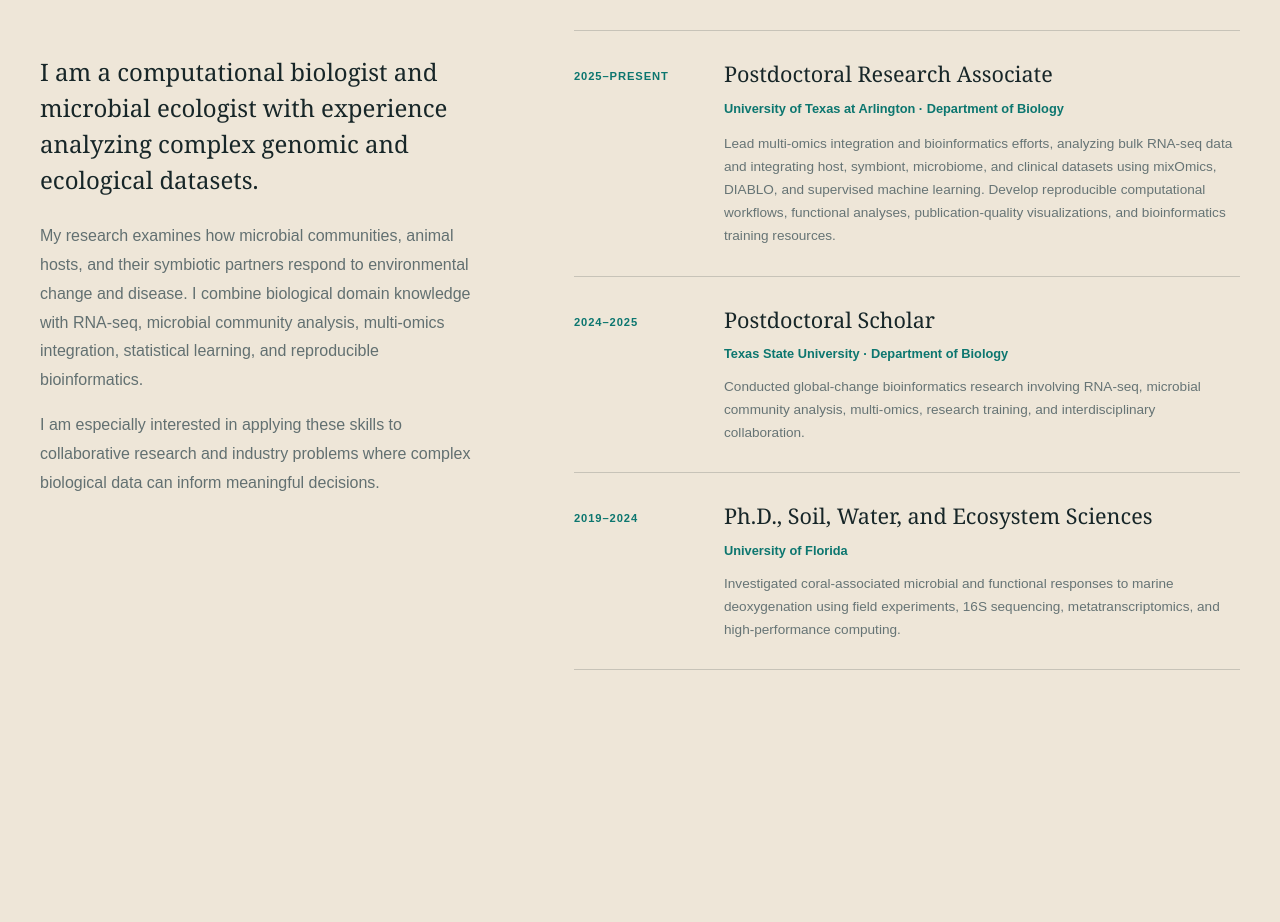
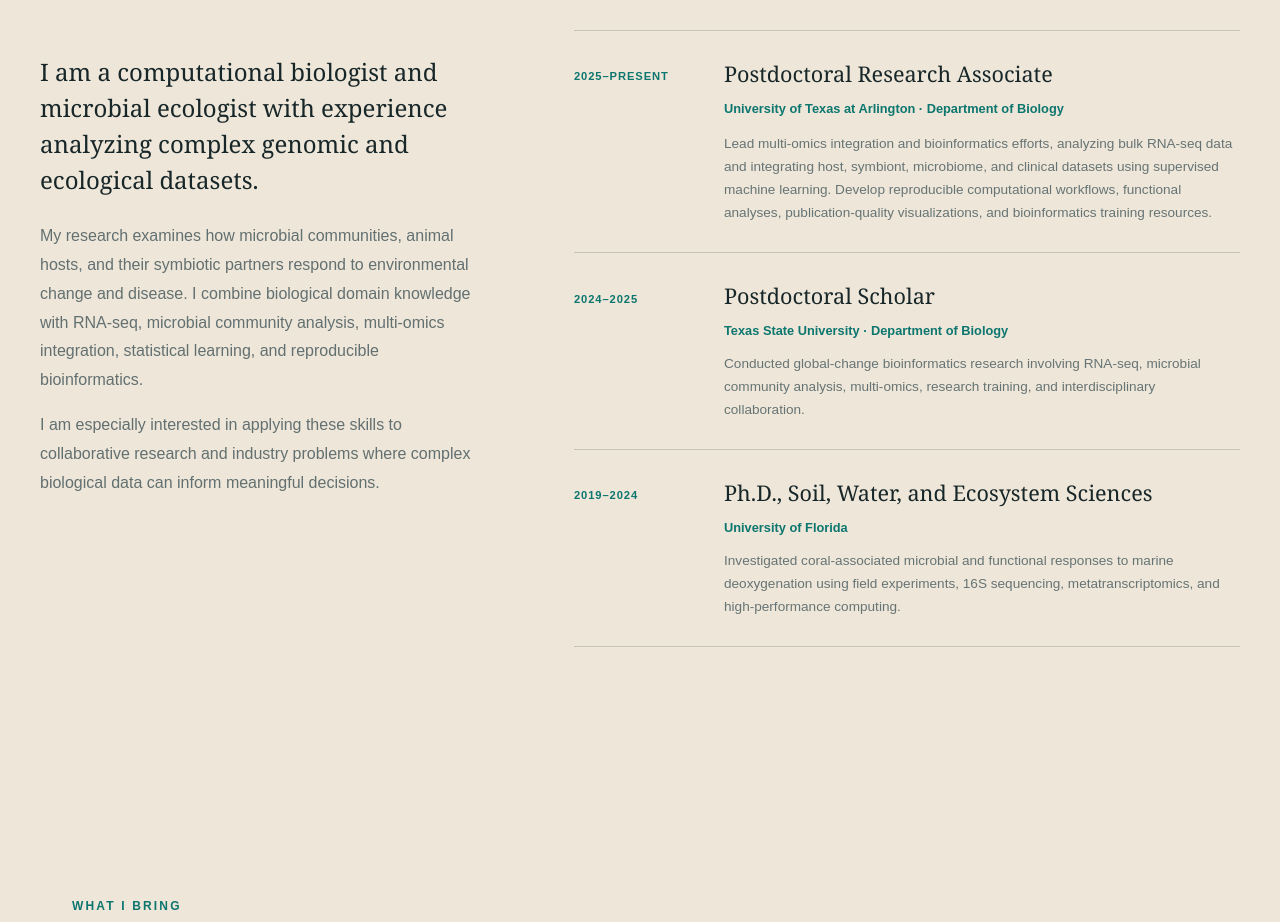
Before and after one commit to rdhoward1/personal-bioinfo-portfolio, a React (Vite) app: page / in a window 1280 px wide. Shown: the part 1400-2322 px from the top of the page. Built offline with nearby package versions, Linux system fonts and the light colour scheme.

Commit message:
Update About.jsx

```diff
--- a/src/About.jsx
+++ b/src/About.jsx
@@ -49,10 +49,9 @@
               <p>
                 Lead multi-omics integration and bioinformatics efforts,
                 analyzing bulk RNA-seq data and integrating host, symbiont,
-                microbiome, and clinical datasets using mixOmics, DIABLO,
-                and supervised machine learning. Develop reproducible computational
-                workflows, functional analyses, publication-quality visualizations,
-                and bioinformatics training resources.
+                microbiome, and clinical datasets using supervised machine learning.
+                Develop reproducible computational workflows, functional analyses,
+                publication-quality visualizations, and bioinformatics training resources.
               </p>
             </div>
           </article>
```
